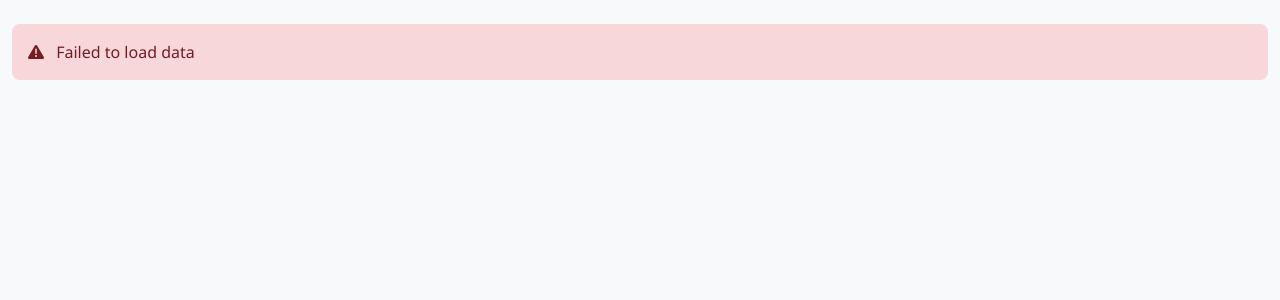
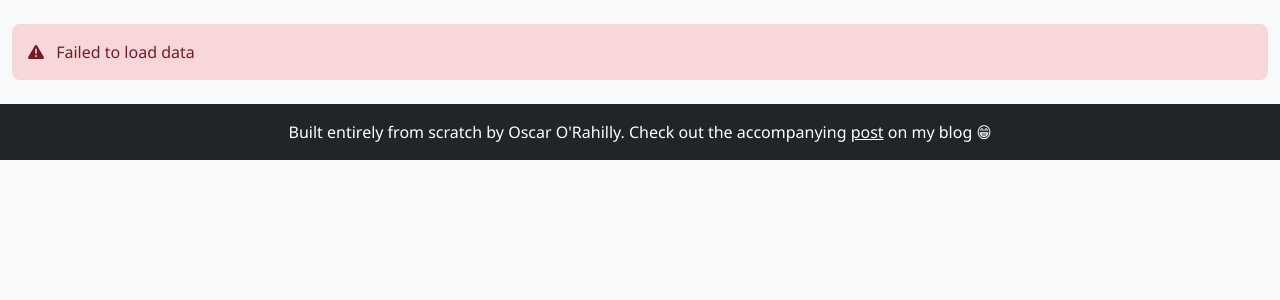
Before and after one commit to oscarfco/vlm_viz, a Flask app: page / in a window 1280 px wide. Shown: the part 50-350 px from the top of the page. Run offline with Flask 3, Linux system fonts and the light colour scheme.

Commit message:
Adding footer with link to blog

```diff
--- a/templates/index.html
+++ b/templates/index.html
@@ -190,6 +190,15 @@
         </div>
     </div>
 
+    <footer class="footer mt-4 py-3 bg-dark text-white">
+        <div class="container text-center">
+            <p class="mb-0">
+                Built entirely from scratch by Oscar O'Rahilly.
+                Check out the accompanying <a href="https://oscarfco.github.io/posts/smolvlm_viz_exploring_attention.html" target="_blank" class="text-white">post</a> on my blog 😁
+            </p>
+        </div>
+    </footer>
+
     <!-- Scripts -->
     <script src="https://cdn.jsdelivr.net/npm/bootstrap@5.1.3/dist/js/bootstrap.bundle.min.js"></script>
     <script src="{{ url_for('static', filename='js/app.js') }}"></script>
```
